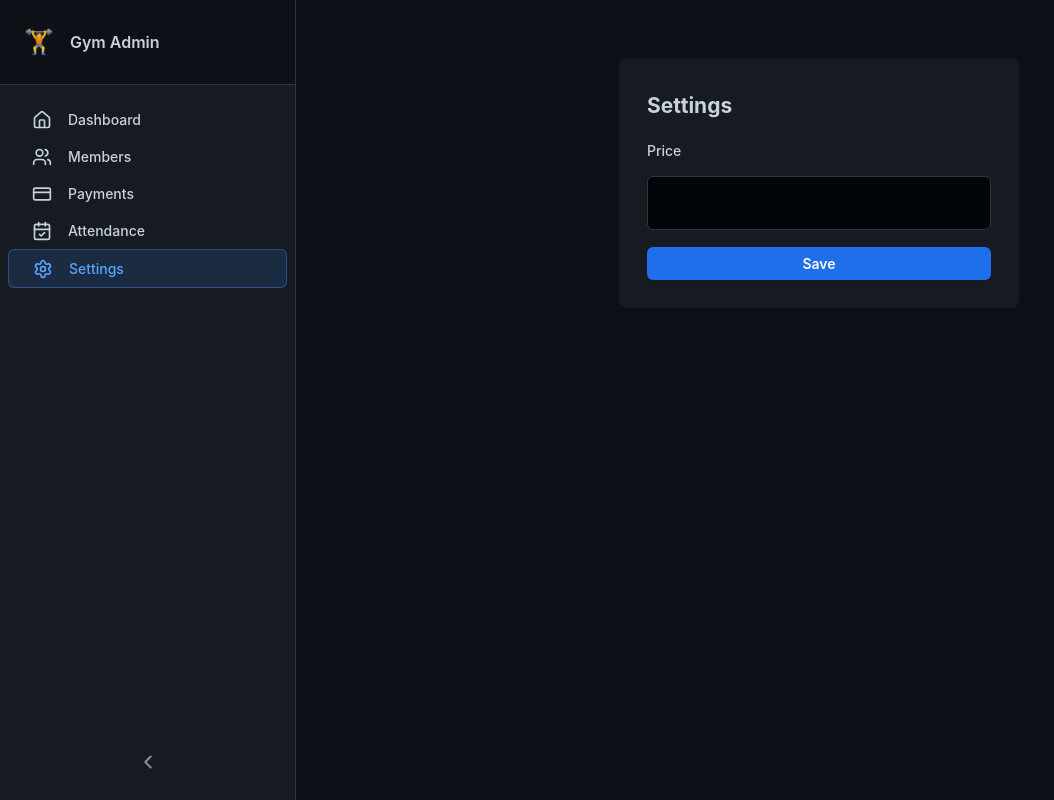
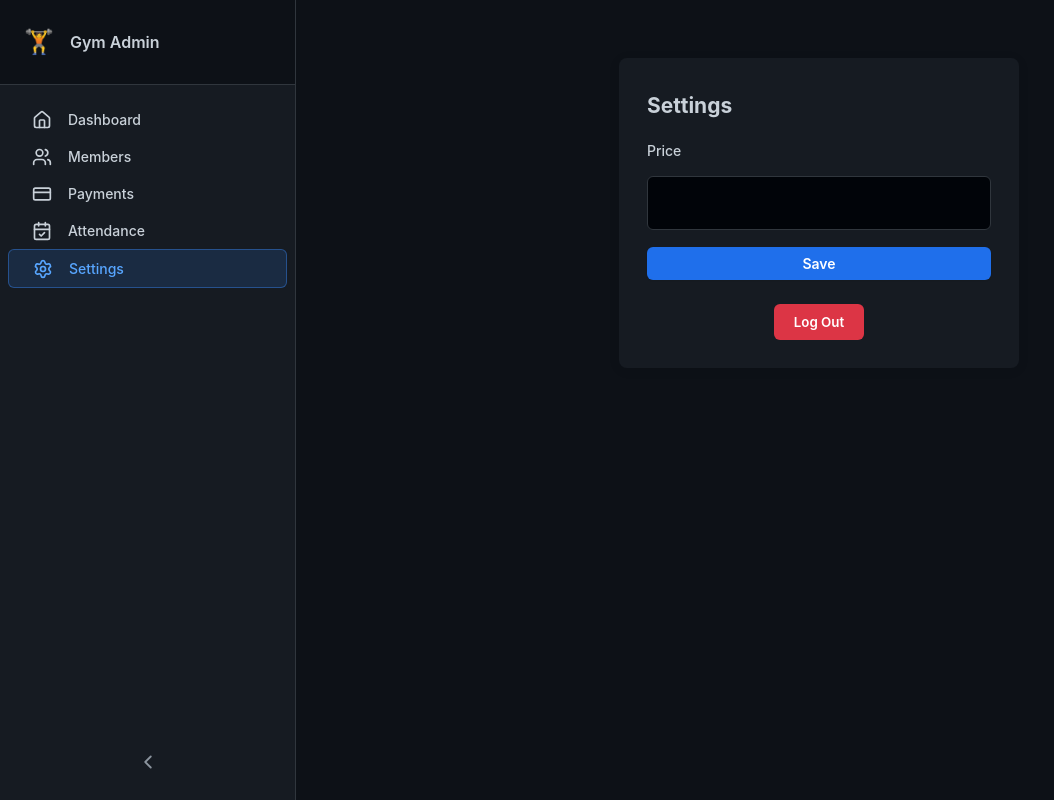
Before and after one commit to logmar98/gym_admin-manger, a React (Create React App) app: page /settings in a window 1280 px wide. Shown: the whole page, without its empty margins (0-1054 px from the left). Built offline with nearby package versions, Linux system fonts and the light colour scheme; no server answers; the database is empty; sample sign-in values are in the browser's storage.

Commit message:
add logout button and fix the update members function

```diff
--- a/src/pages/Members.js
+++ b/src/pages/Members.js
@@ -1,6 +1,6 @@
 import React, { useState, useEffect } from 'react';
 import { useNavigate } from 'react-router-dom';
-import { addDoc, collection, getDocs, query, orderBy, limit, startAfter, startAt, endAt } from 'firebase/firestore';
+import { addDoc, collection, getDocs, query, orderBy, limit, startAfter, startAt, endAt, updateDoc, doc } from 'firebase/firestore';
 import { db } from '../firebase';
 import MemberTable from '../components/MemberTable';
 import './Members.css';
@@ -76,13 +76,24 @@ const Members = () => {
     }
   };
 
-  const handleAddMember = async (e) => {
+  const handleSaveMember = async (e) => {
     e.preventDefault();
     if (!formData.name.trim()) {
       // Name is required
       return;
     }
     try {
+      if (editingMember) {
+        // Update existing member
+        await updateDoc(doc(db, 'members', editingMember.id), {
+          name: formData.name,
+          email: formData.email.trim() === '' ? 'None' : formData.email,
+          phone: formData.phone.trim() === '' ? 'None' : formData.phone,
+          joinDate: formData.joinDate,
+          updatedAt: new Date()
+        });
+      } else {
+        // Add new member
         await addDoc(collection(db, 'members'), {
           name: formData.name,
           email: formData.email.trim() === '' ? 'None' : formData.email,
@@ -92,6 +103,7 @@ const Members = () => {
           createdAt: new Date(),
           updatedAt: new Date()
         });
+      }
       setFormData({
         name: '',
         email: '',
@@ -99,9 +111,10 @@ const Members = () => {
         joinDate: new Date().toISOString().split('T')[0]
       });
       setShowAddForm(false);
+      setEditingMember(null);
       fetchMembers();
     } catch (error) {
-      console.error('Error adding member:', error);
+      console.error('Error saving member:', error);
     }
   };
 
@@ -190,7 +203,7 @@ const Members = () => {
                     ✕
                   </button>
                 </div>
-                <form onSubmit={handleAddMember} className="member-form">
+                <form onSubmit={handleSaveMember} className="member-form">
                   <div className="form-group">
                     <label htmlFor="name">Full Name *</label>
                     <input
--- a/src/pages/Settings.js
+++ b/src/pages/Settings.js
@@ -2,6 +2,8 @@ import React, { useEffect, useState } from 'react';
 import { db } from '../firebase';
 import { collection, getDocs, doc, updateDoc } from 'firebase/firestore';
 import './Settings.css';
+import { getAuth, signOut } from 'firebase/auth';
+import { useNavigate } from 'react-router-dom';
 
 const Settings = () => {
   const [price, setPrice] = useState('');
@@ -10,6 +12,7 @@ const Settings = () => {
   const [saving, setSaving] = useState(false);
   const [success, setSuccess] = useState(false);
   const [error, setError] = useState('');
+  const navigate = useNavigate();
 
   useEffect(() => {
     const fetchPrice = async () => {
@@ -45,6 +48,12 @@ const Settings = () => {
     }
   };
 
+  const handleLogout = async () => {
+    const auth = getAuth();
+    await signOut(auth);
+    navigate('/login');
+  };
+
   return (
     <div className="settings-page">
       <div className="settings-card">
@@ -74,6 +83,14 @@ const Settings = () => {
             {error && <div className="settings-error">{error}</div>}
           </form>
         )}
+        <button
+          type="button"
+          className="settings-logout-btn"
+          style={{ display: 'block', margin: '24px auto 0 auto', background: '#dc3545', color: '#fff', border: 'none', padding: '10px 20px', borderRadius: 6, fontWeight: 600, cursor: 'pointer' }}
+          onClick={handleLogout}
+        >
+          Log Out
+        </button>
       </div>
     </div>
   );
```
Lines whose indentation alone changed are shown as unchanged.
